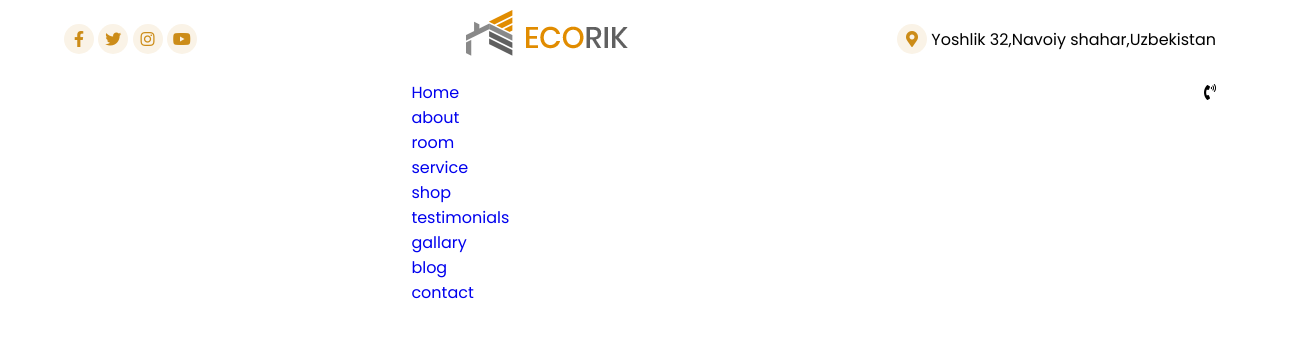
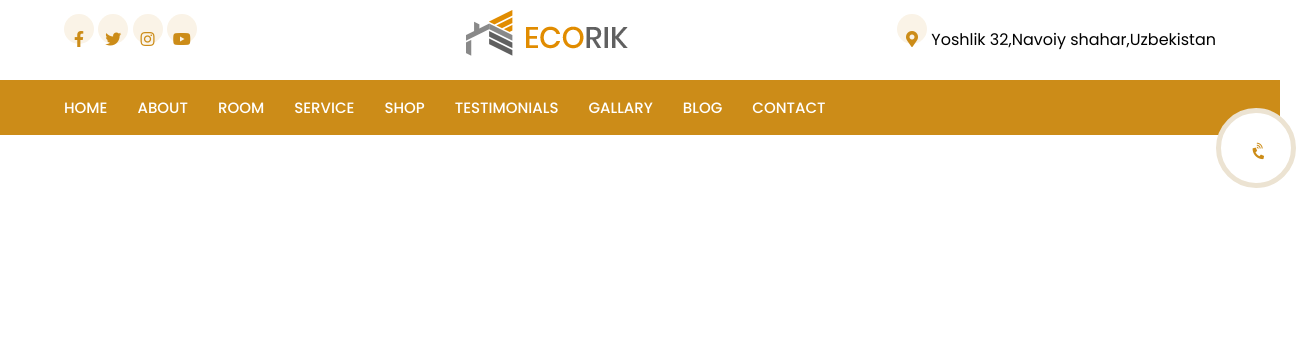
Before and after one commit to Shukrulla/Ubekistan-hotel, a plain HTML site: page index.html in a window 1280 px wide. Shown: the whole page, 1316 px wide, since content can reach past the window. Drawn offline with nearby package versions, Linux system fonts and the light colour scheme.

Commit message:
headercotact

```diff
--- a/index.html
+++ b/index.html
@@ -35,7 +35,7 @@
      <div class="container">
        <nav class="navbar flex1">
         <div class="sticky_logo logo">
-        <img src="logo.png" alt="">
+        <img src="Images/logo.png" alt="">
         </div>
 
         <ul class="nav-menu">
--- a/style.css
+++ b/style.css
@@ -52,16 +52,101 @@ a:hover {
     width:30px;
     height: 30px;
     border-radius: 50%;
+    line-height:  50px;
     background: #faf3e7;
     text-align: center;
     color: #cc8c18;
-    line-height: 30px;
+
 
 }
 
 .head img {
     margin-top: 10px;
 }
+/* --------end head------------ */
 
+/* ------------Header----------- */
 
-/* --------end head------------ */
+header {
+    background:#cc8c18;
+    padding:15px 0 15px 0;
+    color: white;
+}
+
+.navbar {
+    display: flex;
+    align-items: center;
+}
+
+.hamburger {
+   display:none;
+}
+
+.bar{
+    display:block;
+    width: 25px;
+    height:3px;
+    margin: 5px auto;
+    transition: all 0.5s ease-in-out;
+    background: white;
+}
+
+.nav-menu  {
+    display: flex;
+    justify-content: space-between;
+    align-items: center;
+}
+
+header ul {
+    padding:0 20px 0 0;
+}
+
+header li {
+    margin-right: 30px;
+}
+
+header ul li a {
+    font-size: 15px;
+    color: white;
+    text-transform: uppercase;
+    font-weight: 500;
+    transition:0.5s;
+}
+
+header ul li a:hover {
+    color:black;
+}
+
+header .head_contact {
+    position: relative;
+}
+
+header .head_contact i {
+    position: absolute;
+    top: -3%;
+    left: -70%;
+    width:80px;
+    height:80px;
+    line-height:  80px;
+    text-align: center;
+    background:white;
+    color: #cc8c18;
+    border-radius: 50%;
+    transform: rotate(-45deg);
+    border: 5px solid #ece3d2;
+    font: size 30px;
+}
+header .sticky_logo{
+    display:none;
+}
+header .sticky{
+    z-index: 999;
+    position:fixed;
+    width:100%;
+    background:#313538;
+    transition:0.5s;
+    top:0;
+    padding:30px 0 0 0;
+}
+
+/* -----------end Header----------- */
```
